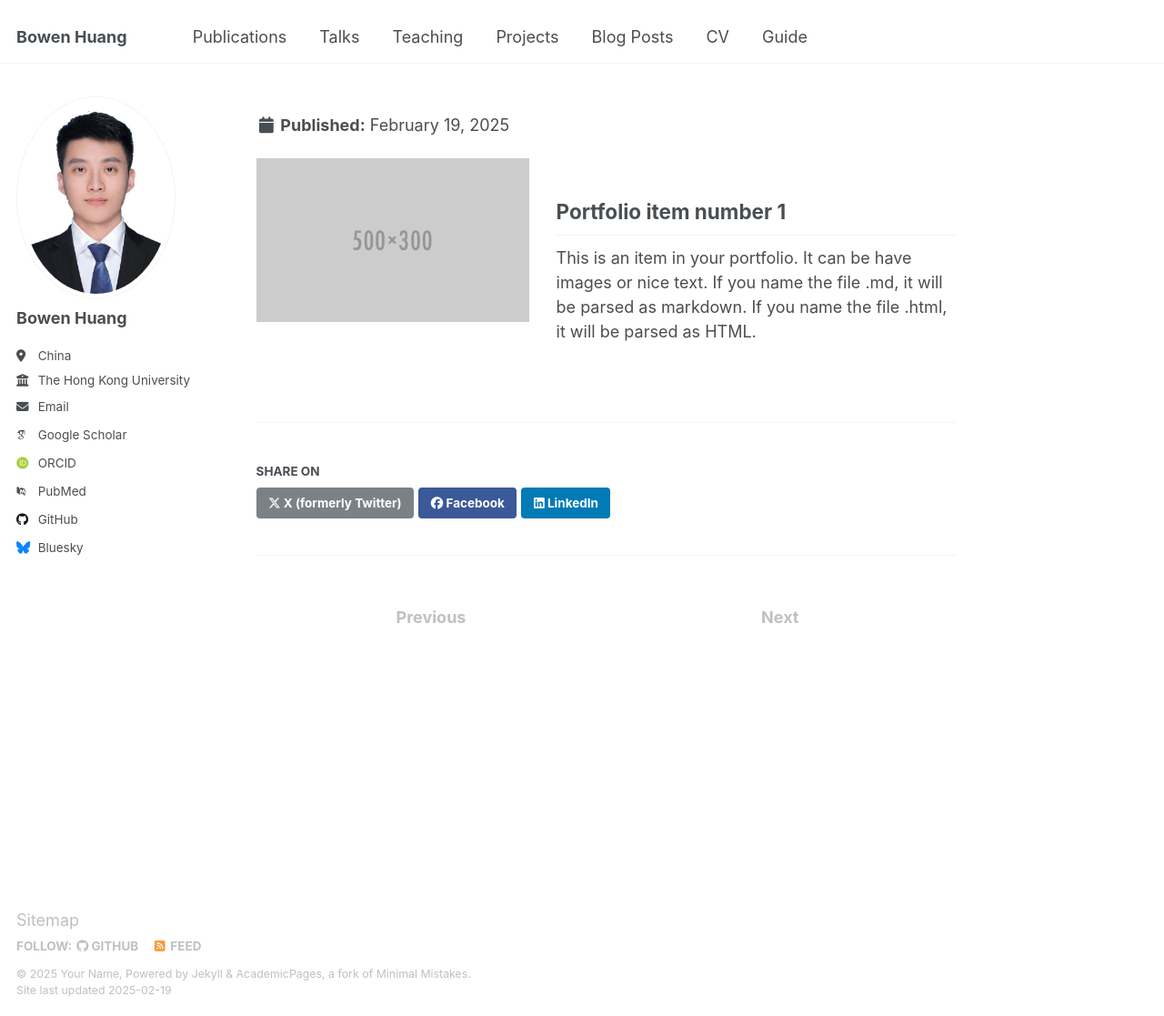
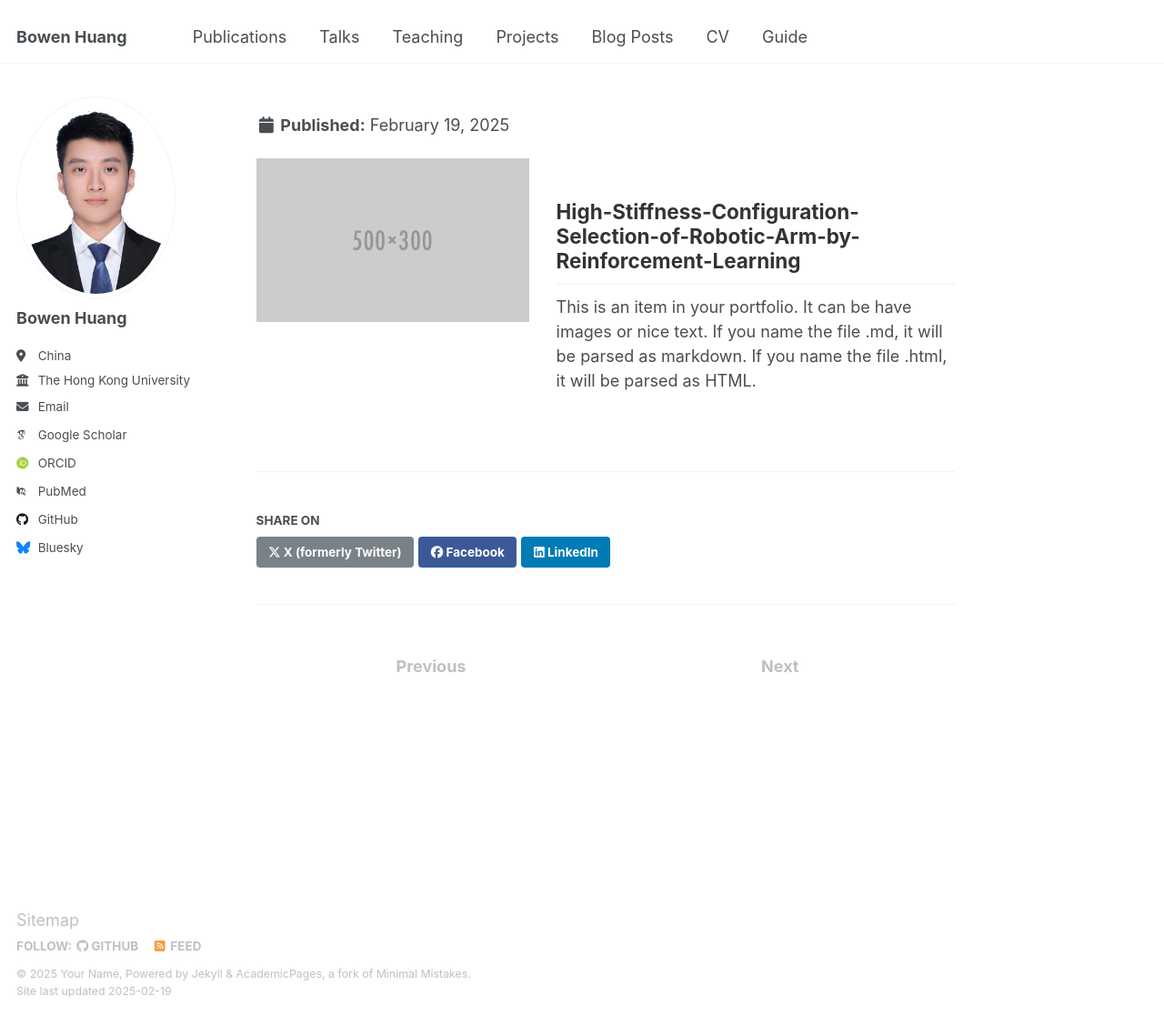
Before and after one commit to WangSuhan/WangSuhan.github.io, a Jekyll site: the page built from _portfolio/portfolio-1.md, in a window 1280 px wide and 1117 px high. Shown: the whole window at 91% size. Built offline with Jekyll 4.4.1, drawn with Linux system fonts in a browser that asks for light colours; some web fonts are replaced.

Commit message:
Update portfolio-1.md

```diff
--- a/_portfolio/portfolio-1.md
+++ b/_portfolio/portfolio-1.md
@@ -1,13 +1,14 @@
 ---
 title: ""
-excerpt: "<div style='display: flex; align-items: center; gap: 20px;'><img src='/images/500x300.png' style='width: 200px; height: auto;'/><div><h3>Portfolio item number 1</h3><p>Short description of portfolio item number 1</p></div></div>"
-collection: portfolio
+excerpt: "<div style='display: flex; align-items: center; gap: 20px;'><img src='/images/500x300.png' style='width: 200px; height: auto;'/><div><h3><a href='https://github.com/WangSuhan/High-Stiffness-Configuration-Selection-of-Robotic-Arm-by-Reinforcement-Learning'>
+High-Stiffness-Configuration-Selection-of-Robotic-Arm-by-Reinforcement-Learning</a></h3><p>Short description of portfolio item number 1</p></div></div>"
+collection: Projects
 ---
 
 <div style="display: flex; align-items: start; gap: 30px;">
     <img src="/images/500x300.png" style="width: 300px; height: auto;"/>
     <div>
-        <h2>Portfolio item number 1</h2>
+        <h2><a href="https://github.com/WangSuhan/High-Stiffness-Configuration-Selection-of-Robotic-Arm-by-Reinforcement-Learning" style="text-decoration: none; color: #333;">High-Stiffness-Configuration-Selection-of-Robotic-Arm-by-Reinforcement-Learning</a></h2>
         <p>This is an item in your portfolio. It can be have images or nice text. If you name the file .md, it will be parsed as markdown. If you name the file .html, it will be parsed as HTML.</p>
     </div>
 </div>
```
